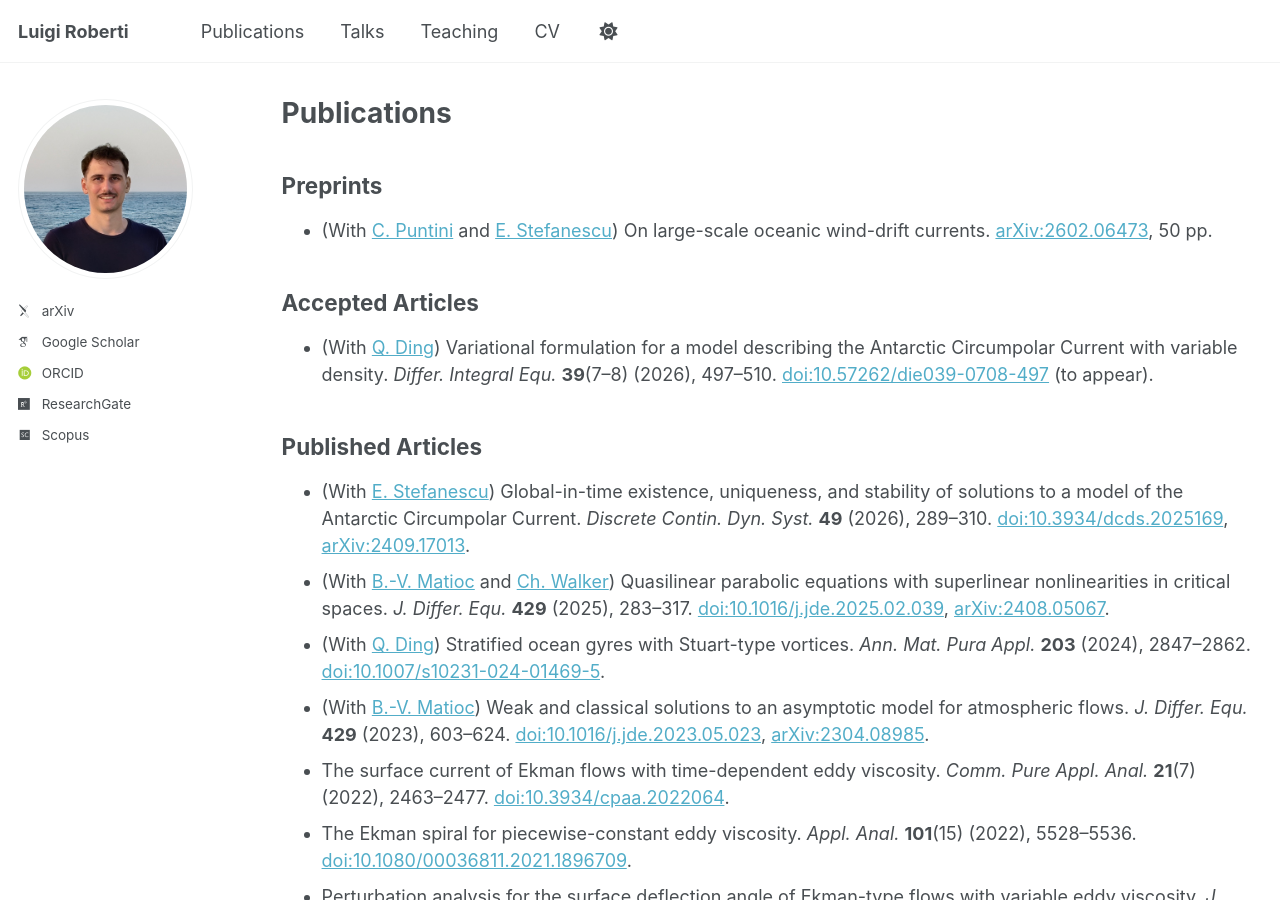
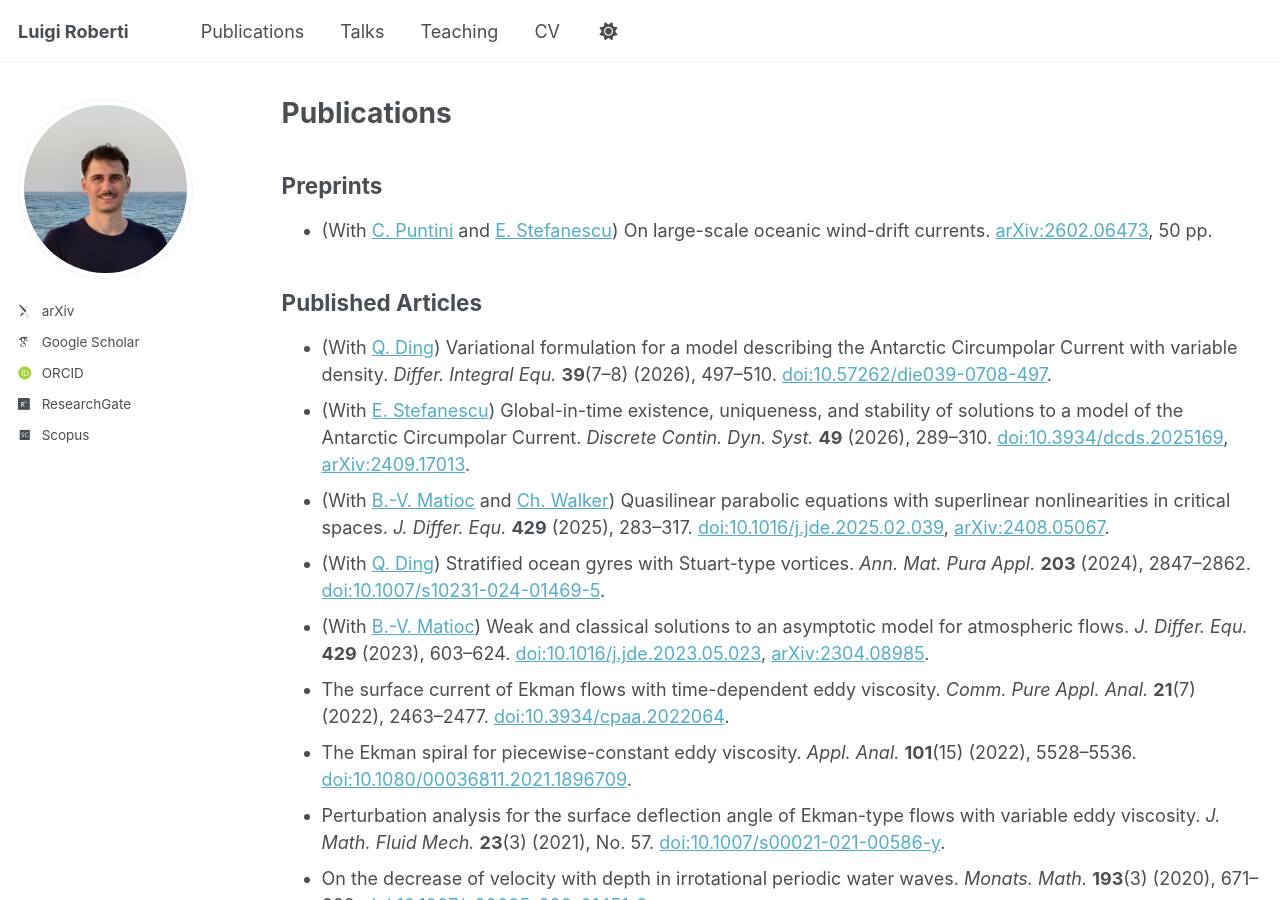
Before and after one commit to luigi-roberti/luigi-roberti.github.io, a Jekyll site: the page built from _pages/publications.md, in a window 1280 px wide and 900 px high. Built offline with Jekyll 4.4.1, drawn with Linux system fonts in a browser that asks for light colours; some web fonts are replaced; a script that is not in the unit is left out.

Commit message:
Update publications.md

```diff
--- a/_pages/publications.md
+++ b/_pages/publications.md
@@ -14,14 +14,9 @@ Preprints
 * (With [C. Puntini](https://ucrisportal.univie.ac.at/de/persons/christian-puntini/){:target="_blank",rel="noopener"} and [E. Stefanescu](https://www.math.tugraz.at/~stefanescu/){:target="_blank",rel="noopener"}) On large-scale oceanic wind-drift currents. [arXiv:2602.06473](https://arxiv.org/abs/2602.06473){:target="_blank",rel="noopener"}, 50 pp.
 
 
-Accepted Articles
-------
-
-* (With [Q. Ding](https://www.researchgate.net/profile/Qixing-Ding){:target="_blank",rel="noopener"}) Variational formulation for a model describing the Antarctic Circumpolar Current with variable density. <i>Differ. Integral Equ.</i> <b>39</b>(7--8) (2026), 497--510. [doi:10.57262/die039-0708-497](https://doi.org/10.57262/die039-0708-497){:target="_blank",rel="noopener"} (to appear).
-
-
 Published Articles
 ------
+* (With [Q. Ding](https://www.researchgate.net/profile/Qixing-Ding){:target="_blank",rel="noopener"}) Variational formulation for a model describing the Antarctic Circumpolar Current with variable density. <i>Differ. Integral Equ.</i> <b>39</b>(7--8) (2026), 497--510. [doi:10.57262/die039-0708-497](https://doi.org/10.57262/die039-0708-497){:target="_blank",rel="noopener"}.
 * (With [E. Stefanescu](https://www.math.tugraz.at/~stefanescu/){:target="_blank",rel="noopener"}) Global-in-time existence, uniqueness, and stability of solutions to a model of the Antarctic Circumpolar Current. <i>Discrete Contin. Dyn. Syst.</i> <b>49</b> (2026), 289--310. [doi:10.3934/dcds.2025169](https://doi.org/10.3934/dcds.2025169){:target="_blank",rel="noopener"}, [arXiv:2409.17013](https://arxiv.org/abs/2409.17013){:target="_blank",rel="noopener"}.
 * (With [B.-V. Matioc](https://homepages.uni-regensburg.de/~mab11770/){:target="_blank",rel="noopener"} and [Ch. Walker](https://www.ifam.uni-hannover.de/de/walker){:target="_blank",rel="noopener"}) Quasilinear parabolic equations with superlinear nonlinearities in critical spaces. <i>J. Differ. Equ.</i> <b>429</b> (2025), 283--317. [doi:10.1016/j.jde.2025.02.039](https://doi.org/10.1016/j.jde.2025.02.039){:target="_blank",rel="noopener"}, [arXiv:2408.05067](https://arxiv.org/abs/2408.05067){:target="_blank",rel="noopener"}.
 * (With [Q. Ding](https://www.researchgate.net/profile/Qixing-Ding){:target="_blank",rel="noopener"}) Stratified ocean gyres with Stuart-type vortices. <i>Ann. Mat. Pura Appl.</i> <b>203</b> (2024), 2847--2862. [doi:10.1007/s10231-024-01469-5](https://doi.org/10.1007/s10231-024-01469-5){:target="_blank",rel="noopener"}.
```
